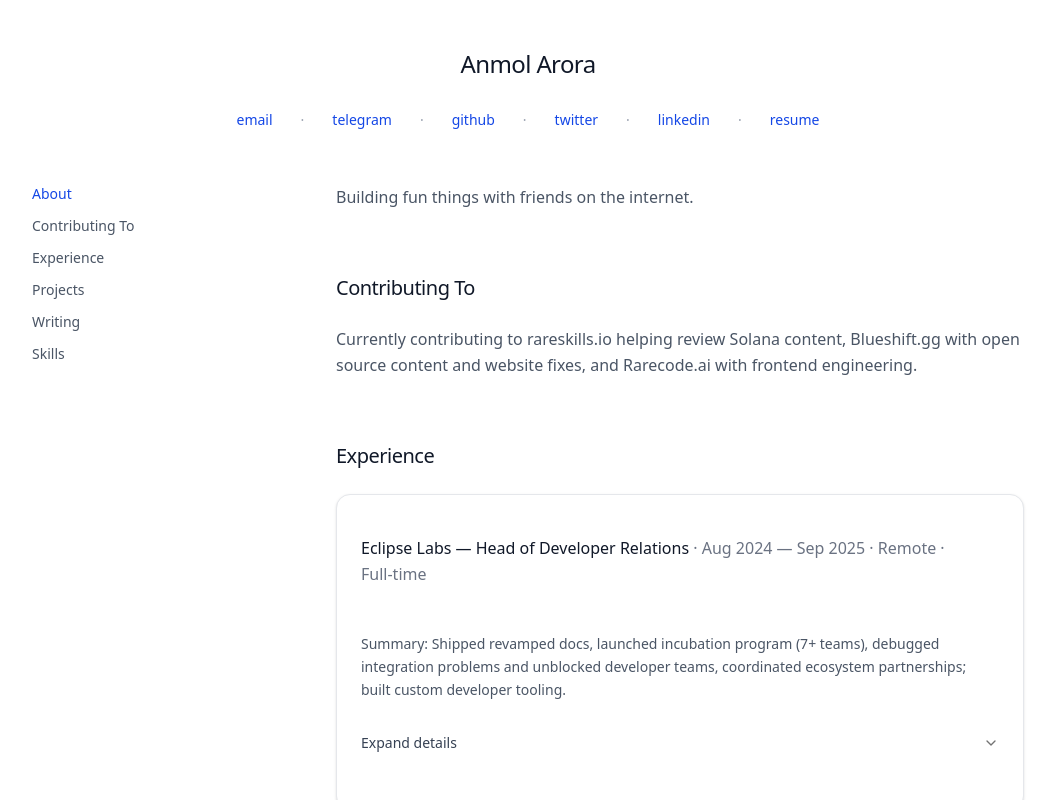
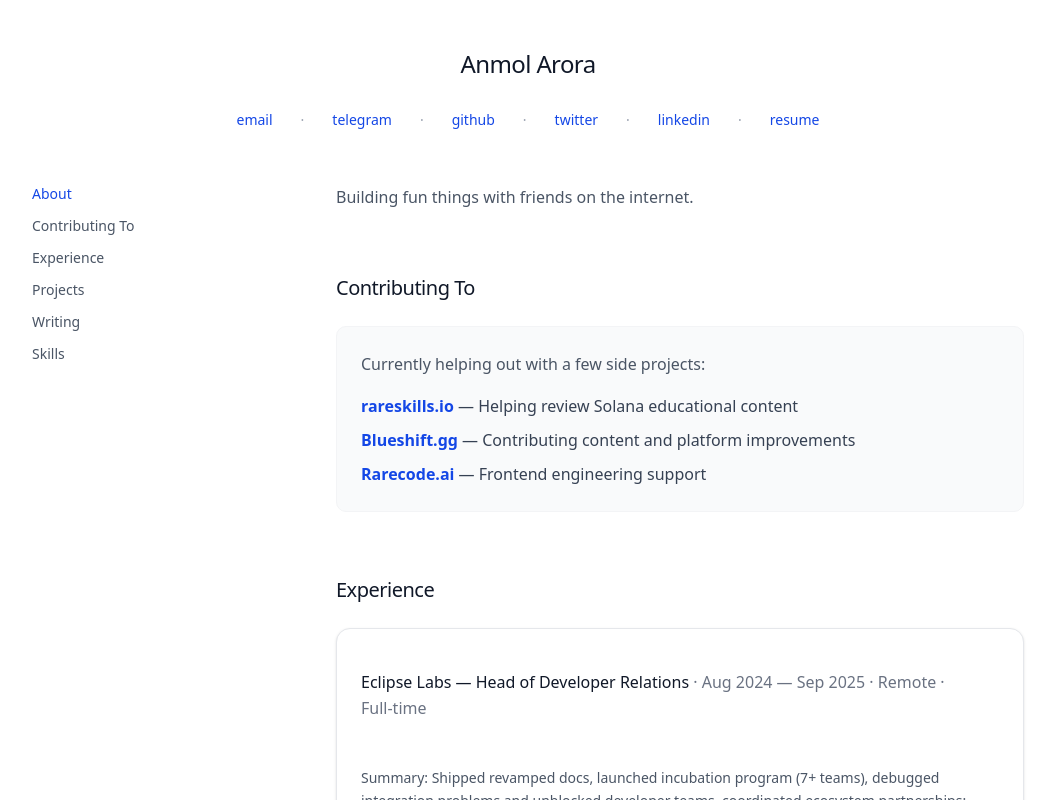
Before and after one commit to 0xanmol/portfolio, a Next.js app: page /portfolio/ in a window 1280 px wide. Shown: the top 800 px of the page, without its empty margins (112-1167 px from the left). Built offline with nearby package versions, Linux system fonts and the light colour scheme.

Commit message:
Enhance Contributing To section with better styling and hyperlinks

```diff
--- a/src/app/page.tsx
+++ b/src/app/page.tsx
@@ -81,7 +81,14 @@ export default function Home() {
 
       <section id="contributing" className="observe-section mb-16">
         <h2 className="text-xl font-medium text-gray-900 mb-6 tracking-tight">Contributing To</h2>
-        <p className="text-gray-600 text-base leading-relaxed">Currently contributing to rareskills.io helping review Solana content, Blueshift.gg with open source content and website fixes, and Rarecode.ai with frontend engineering.</p>
+        <div className="bg-gray-50 border border-gray-100 rounded-lg p-6">
+          <p className="text-gray-600 text-base mb-4 leading-relaxed">Currently helping out with a few side projects:</p>
+          <ul className="text-gray-700 text-base space-y-2 leading-relaxed">
+            <li><strong><a href="https://rareskills.io" target="_blank" rel="noopener noreferrer" className="text-blue-700 hover:underline">rareskills.io</a></strong> — Helping review Solana educational content</li>
+            <li><strong><a href="https://blueshift.gg" target="_blank" rel="noopener noreferrer" className="text-blue-700 hover:underline">Blueshift.gg</a></strong> — Contributing content and platform improvements</li>
+            <li><strong><a href="https://rarecode.ai" target="_blank" rel="noopener noreferrer" className="text-blue-700 hover:underline">Rarecode.ai</a></strong> — Frontend engineering support</li>
+          </ul>
+        </div>
       </section>
 
       <section id="experience" className="observe-section mb-16">
```
